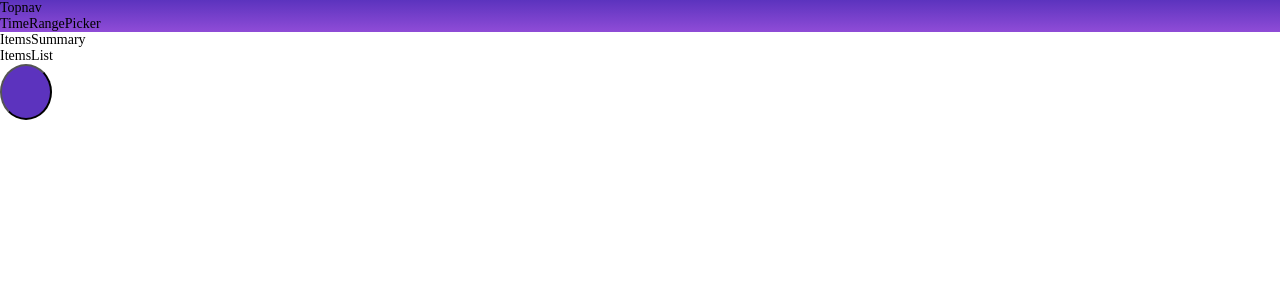
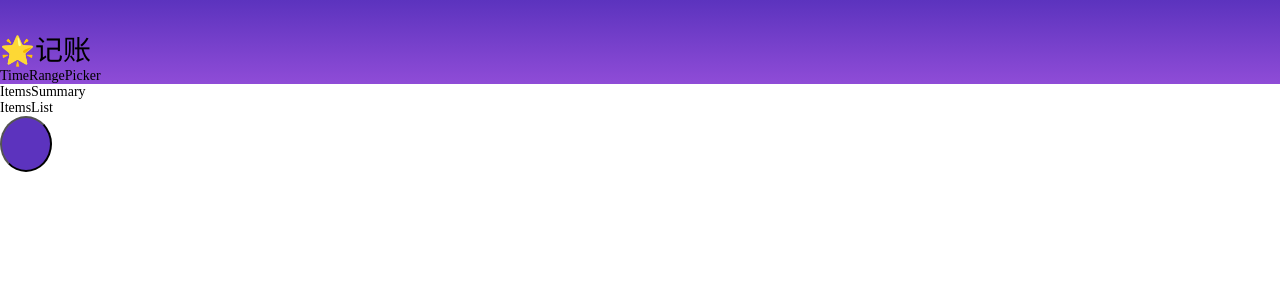
Before and after one commit to king-open/starsMoney, a React (Vite) app: page /items in a window 1280 px wide. Shown: the top 300 px of the page. Built offline with nearby package versions, Linux system fonts and the light colour scheme.

Commit message:
完成 Topnav 组件

```diff
--- a/src/components/Topnav.tsx
+++ b/src/components/Topnav.tsx
@@ -1,3 +1,13 @@
-export const Topnav: React.FC = () => {
-  return <div>Topnav </div>
+import { Icon } from './Icon'
+
+interface Props {
+  title?: string
 }
+export const Topnav: React.FC<Props> = ({ title = '🌟记账' }) => {
+  return (
+    <div text-white flex items-center p-16px>
+      <Icon name="menu" className="w-24px h-24px mr-16px" />
+      <h1 text-24px>{title}</h1>
+    </div>
+  )
+}
```
